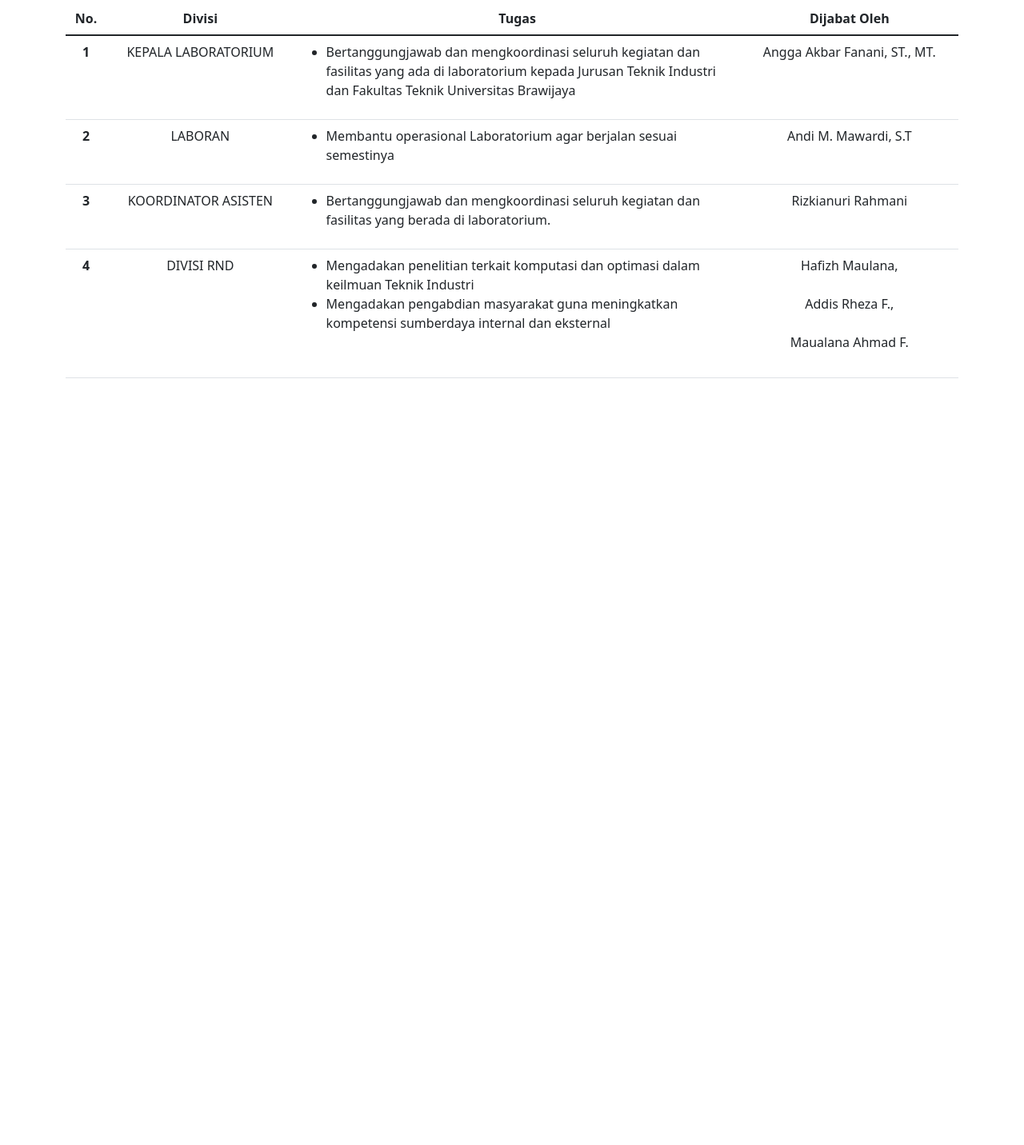
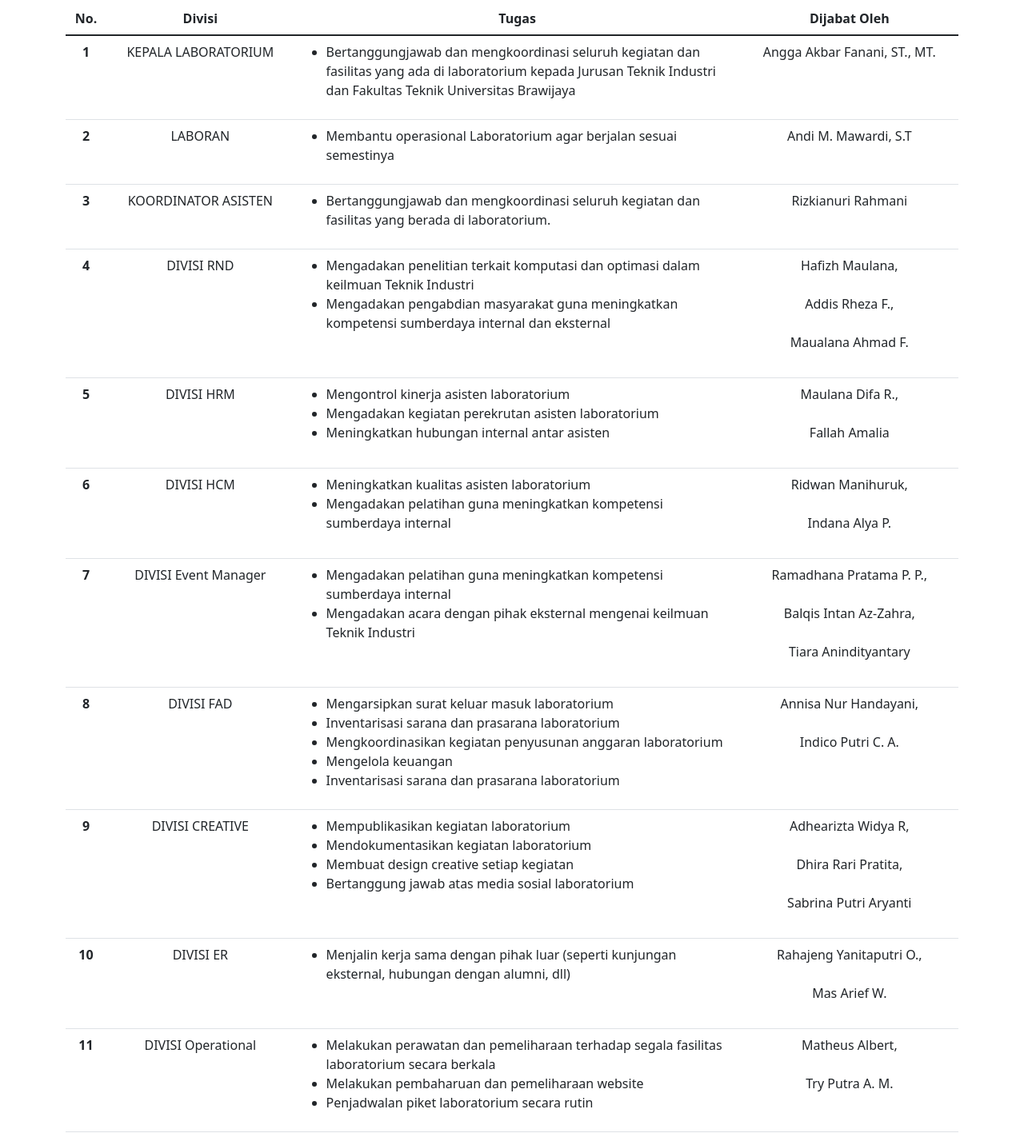
Before and after one commit to ICLBrawijaya/Static_HTML_Build, a plain HTML site: page strukturorganisasi/index.html in a window 1280 px wide. Shown: the part 884-2316 px from the top of the page at 80% size. Before the commit the page ends 1373 px from the top, so only its background shows below. Drawn offline with nearby package versions, Linux system fonts and the light colour scheme.

Commit message:
revisi struktur

```diff
--- a/strukturorganisasi/index.html
+++ b/strukturorganisasi/index.html
@@ -1,12 +1,12 @@
 <!DOCTYPE html>
 <html lang="en">
   <head>
-        <meta charset="UTF-8">
-        <meta http-equiv="X-UA-Compatible" content="IE=edge">
-        <meta name="viewport" content="width=device-width, initial-scale=1.0">
-        <link rel="stylesheet" href="./style.css">
+    <meta charset="UTF-8" />
+    <meta http-equiv="X-UA-Compatible" content="IE=edge" />
+    <meta name="viewport" content="width=device-width, initial-scale=1.0" />
+    <link rel="stylesheet" href="./style.css" />
     <!-- CSS only -->
-        <link href="https://cdn.jsdelivr.net/npm/bootstrap@5.1.3/dist/css/bootstrap.min.css" rel="stylesheet" integrity="sha384-1BmE4kWBq78iYhFldvKuhfTAU6auU8tT94WrHftjDbrCEXSU1oBoqyl2QvZ6jIW3" crossorigin="anonymous">
+    <link href="https://cdn.jsdelivr.net/npm/bootstrap@5.1.3/dist/css/bootstrap.min.css" rel="stylesheet" integrity="sha384-1BmE4kWBq78iYhFldvKuhfTAU6auU8tT94WrHftjDbrCEXSU1oBoqyl2QvZ6jIW3" crossorigin="anonymous" />
     <!-- JavaScript Bundle with Popper -->
     <script src="https://cdn.jsdelivr.net/npm/bootstrap@5.1.3/dist/js/bootstrap.bundle.min.js" integrity="sha384-ka7Sk0Gln4gmtz2MlQnikT1wXgYsOg+OMhuP+IlRH9sENBO0LRn5q+8nbTov4+1p" crossorigin="anonymous"></script>
     <title>Struktur Organisasi</title>
@@ -15,12 +15,13 @@
     <div class="container">
       <div class="judul">
         <h3>STRUKTUR ORGANISASI</h3>
-                <hr>
+        <hr />
       </div>
       <div class="gambar">
-                <h3>ASISTEN LABORATORIUM KOMPUTER PERIODE 2021-2022</h3><br>
+        <h3>ASISTEN LABORATORIUM KOMPUTER PERIODE 2021-2022</h3>
+        <br />
         <a href="">
-                    <img class="logo" src="./Asset/PPT-Introduction-Alprog-2022.jpg" alt="">
+          <img class="logo" src="./Asset/PPT-Introduction-Alprog-2022.jpg" alt="" />
         </a>
       </div>
       <div class="deskripsi">
@@ -30,58 +31,179 @@
             <tr>
               <th scope="col">No.</th>
               <th scope="col">Divisi</th>
-                            <th style="width:50%" scope="col" >Tugas</th>
+              <th style="width: 50%" scope="col">Tugas</th>
               <th scope="col">Dijabat Oleh</th>
             </tr>
           </thead>
           <tbody>
             <tr>
               <th scope="row">1</th>
-                            <td style="text-align:center" >KEPALA LABORATORIUM</td>
+              <td style="text-align: center">KEPALA LABORATORIUM</td>
               <td>
                 <ul>
-                                    <li>Bertanggungjawab dan mengkoordinasi seluruh kegiatan dan fasilitas yang ada di laboratorium kepada
-                                        Jurusan Teknik Industri dan Fakultas Teknik Universitas Brawijaya</li>
+                  <li>Bertanggungjawab dan mengkoordinasi seluruh kegiatan dan fasilitas yang ada di laboratorium kepada Jurusan Teknik Industri dan Fakultas Teknik Universitas Brawijaya</li>
                 </ul>
               </td>
-                            <td style="text-align:center" >Angga Akbar Fanani, ST., MT.</td>
+              <td style="text-align: center">Angga Akbar Fanani, ST., MT.</td>
             </tr>
             <tr>
               <th scope="row">2</th>
-                            <td style="text-align:center" >LABORAN</td>
+              <td style="text-align: center">LABORAN</td>
               <td>
                 <ul>
                   <li>Membantu operasional Laboratorium agar berjalan sesuai semestinya</li>
                 </ul>
               </td>
-                            <td style="text-align:center" >Andi M. Mawardi, S.T</td>
+              <td style="text-align: center">Andi M. Mawardi, S.T</td>
             </tr>
             <tr>
               <th scope="row">3</th>
-                            <td style="text-align:center" >KOORDINATOR ASISTEN</td>
+              <td style="text-align: center">KOORDINATOR ASISTEN</td>
               <td>
                 <ul>
                   <li>Bertanggungjawab dan mengkoordinasi seluruh kegiatan dan fasilitas yang berada di laboratorium.</li>
                 </ul>
               </td>
-                            <td style="text-align:center" >Rizkianuri Rahmani</td>
+              <td style="text-align: center">Rizkianuri Rahmani</td>
             </tr>
             <tr>
               <th scope="row">4</th>
-                            <td style="text-align:center" >DIVISI RND</td>
+              <td style="text-align: center">DIVISI RND</td>
               <td>
                 <ul>
                   <li>Mengadakan penelitian terkait komputasi dan optimasi dalam keilmuan Teknik Industri</li>
                   <li>Mengadakan pengabdian masyarakat guna meningkatkan kompetensi sumberdaya internal dan eksternal</li>
                 </ul>
               </td>
-                            <td style="text-align:center" >
-                                Hafizh Maulana,<br>
-                                <br>
-                                Addis Rheza F.,<br>
-                                <br>
-                                Maualana Ahmad F.<br>
-                                <br>
+              <td style="text-align: center">
+                Hafizh Maulana,<br />
+                <br />
+                Addis Rheza F.,<br />
+                <br />
+                Maualana Ahmad F.<br />
+                <br />
+              </td>
+            </tr>
+            <tr>
+              <th scope="row">5</th>
+              <td style="text-align: center">DIVISI HRM</td>
+              <td>
+                <ul>
+                  <li>Mengontrol kinerja asisten laboratorium</li>
+                  <li>Mengadakan kegiatan perekrutan asisten laboratorium</li>
+                  <li>Meningkatkan hubungan internal antar asisten</li>
+                </ul>
+              </td>
+              <td style="text-align: center">
+                Maulana Difa R.,<br />
+                <br />
+                Fallah Amalia<br />
+                <br />
+              </td>
+            </tr>
+            <tr>
+              <th scope="row">6</th>
+              <td style="text-align: center">DIVISI HCM</td>
+              <td>
+                <ul>
+                  <li>Meningkatkan kualitas asisten laboratorium</li>
+                  <li>Mengadakan pelatihan guna meningkatkan kompetensi sumberdaya internal</li>
+                </ul>
+              </td>
+              <td style="text-align: center">
+                Ridwan Manihuruk,<br />
+                <br />
+                Indana Alya P.<br />
+                <br />
+              </td>
+            </tr>
+            <tr>
+              <th scope="row">7</th>
+              <td style="text-align: center">DIVISI Event Manager</td>
+              <td>
+                <ul>
+                  <li>Mengadakan pelatihan guna meningkatkan kompetensi sumberdaya internal</li>
+                  <li>Mengadakan acara dengan pihak eksternal mengenai keilmuan Teknik Industri</li>
+                </ul>
+              </td>
+              <td style="text-align: center">
+                Ramadhana Pratama P. P.,<br />
+                <br />
+                Balqis Intan Az-Zahra,<br />
+                <br />
+                Tiara Anindityantary<br />
+                <br />
+              </td>
+            </tr>
+            <tr>
+              <th scope="row">8</th>
+              <td style="text-align: center">DIVISI FAD</td>
+              <td>
+                <ul>
+                  <li>Mengarsipkan surat keluar masuk laboratorium</li>
+                  <li>Inventarisasi sarana dan prasarana laboratorium</li>
+                  <li>Mengkoordinasikan kegiatan penyusunan anggaran laboratorium</li>
+                  <li>Mengelola keuangan</li>
+                  <li>Inventarisasi sarana dan prasarana laboratorium</li>
+                </ul>
+              </td>
+              <td style="text-align: center">
+                Annisa Nur Handayani,<br />
+                <br />
+                Indico Putri C. A.<br />
+                <br />
+              </td>
+            </tr>
+            <tr>
+              <th scope="row">9</th>
+              <td style="text-align: center">DIVISI CREATIVE</td>
+              <td>
+                <ul>
+                  <li>Mempublikasikan kegiatan laboratorium</li>
+                  <li>Mendokumentasikan kegiatan laboratorium</li>
+                  <li>Membuat design creative setiap kegiatan</li>
+                  <li>Bertanggung jawab atas media sosial laboratorium</li>
+                </ul>
+              </td>
+              <td style="text-align: center">
+                Adhearizta Widya R,<br />
+                <br />
+                Dhira Rari Pratita,<br />
+                <br />
+                Sabrina Putri Aryanti<br />
+                <br />
+              </td>
+            </tr>
+            <tr>
+              <th scope="row">10</th>
+              <td style="text-align: center">DIVISI ER</td>
+              <td>
+                <ul>
+                  <li>Menjalin kerja sama dengan pihak luar (seperti kunjungan eksternal, hubungan dengan alumni, dll)</li>
+                </ul>
+              </td>
+              <td style="text-align: center">
+                Rahajeng Yanitaputri O.,<br />
+                <br />
+                Mas Arief W.<br />
+                <br />
+              </td>
+            </tr>
+            <tr>
+              <th scope="row">11</th>
+              <td style="text-align: center">DIVISI Operational</td>
+              <td>
+                <ul>
+                  <li>Melakukan perawatan dan pemeliharaan terhadap segala fasilitas laboratorium secara berkala</li>
+                  <li>Melakukan pembaharuan dan pemeliharaan website</li>
+                  <li>Penjadwalan piket laboratorium secara rutin</li>
+                </ul>
+              </td>
+              <td style="text-align: center">
+                Matheus Albert,<br />
+                <br />
+                Try Putra A. M.<br />
+                <br />
               </td>
             </tr>
           </tbody>
```
Lines whose indentation alone changed are shown as unchanged.
